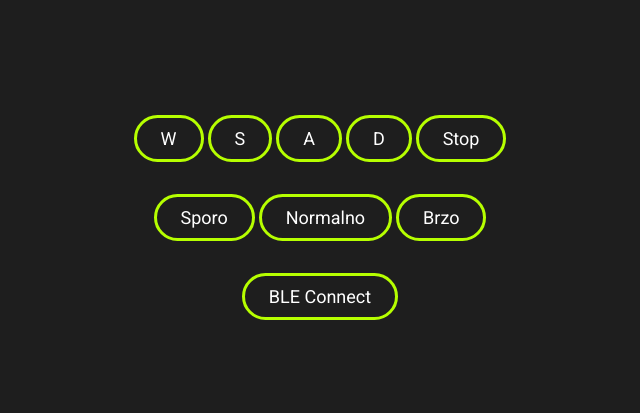
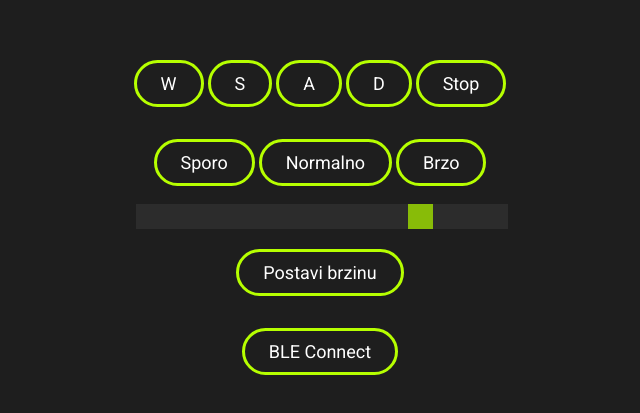
Before and after one commit to mjosip72/mbot-m, a plain HTML site: page index.html in a window 1280 px wide. Shown: the part 183-596 px from the top of the page, without its empty margins (320-960 px from the left). Drawn offline with Linux system fonts and the light colour scheme.

Commit message:
added speed slider

```diff
--- a/code.js
+++ b/code.js
@@ -38,6 +38,9 @@ let btn_speed1 = document.getElementById("btn_speed1");
 let btn_speed2 = document.getElementById("btn_speed2");
 let btn_speed3 = document.getElementById("btn_speed3");
 
+let speed_range = document.getElementById("speed_range");
+let btn_set_speed = document.getElementById("btn_set_speed");
+
 btn_w.addEventListener("click", e => {
     send_command(COMMAND_FORWARD);
 });
@@ -63,6 +66,12 @@ btn_speed2.addEventListener("click", e => {
 });
 btn_speed3.addEventListener("click", e => {
     send_command(COMMAND_SPEED_FAST);
+});
+
+btn_set_speed.addEventListener("click", e=> {
+    let v = speed_range.value;
+    send_command(120);
+    send_command(v);
 });
 
 //#endregion
--- a/index.html
+++ b/index.html
@@ -33,6 +33,11 @@
             </div>
 
             <div style="text-align: center;">
+                <div><input type="range" min="0" max="255" value="200" class="slider" id="speed_range"></div>
+                <button id="btn_set_speed">Postavi brzinu</button>
+            </div>
+
+            <div style="text-align: center;">
                 <button id="ble_btn">BLE Connect</button>
             </div>
 
--- a/style.css
+++ b/style.css
@@ -31,10 +31,6 @@ body {
 	align-items: center;
 }
 
-.content {
-
-}
-
 button {
 
 	font-family: 'Roboto', sans-serif;
@@ -59,3 +55,27 @@ button.active, button:hover {
 	background-color: var(--theme-accent);
 	color: black;
 }
+
+.slider {
+	-webkit-appearance: none;
+	width: 100%;
+	height: 25px;
+	background: var(--theme-background-alt);
+	outline: none;
+	opacity: 0.7;
+	-webkit-transition: .2s;
+	transition: opacity .2s;
+  }
+
+  .slider:hover {
+	opacity: 1;
+  }
+
+  .slider::-webkit-slider-thumb {
+	-webkit-appearance: none;
+	appearance: none;
+	width: 25px;
+	height: 25px;
+	background: var(--theme-accent);
+	cursor: pointer;
+  }
```
